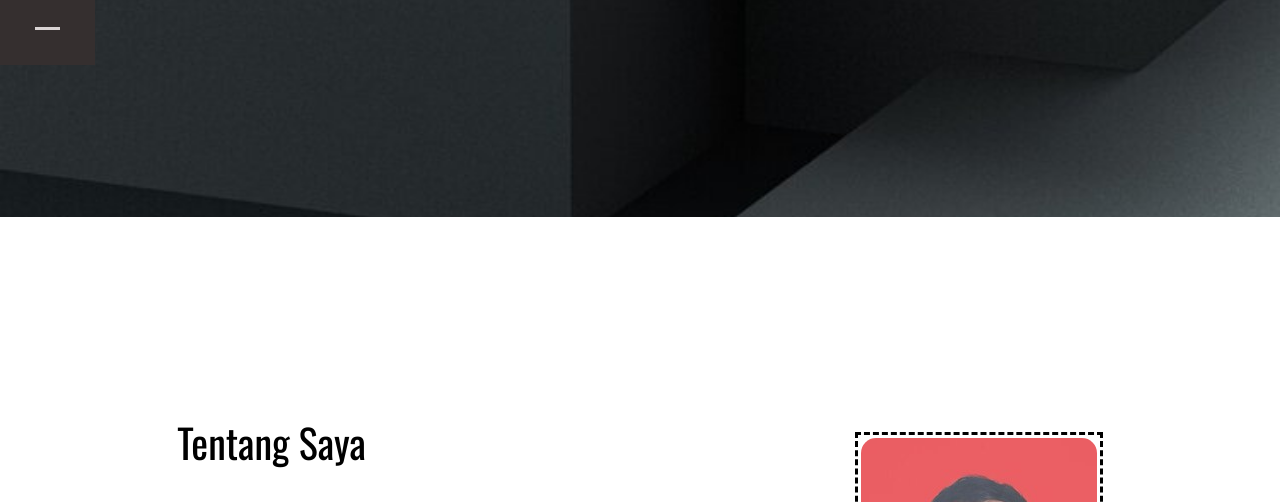
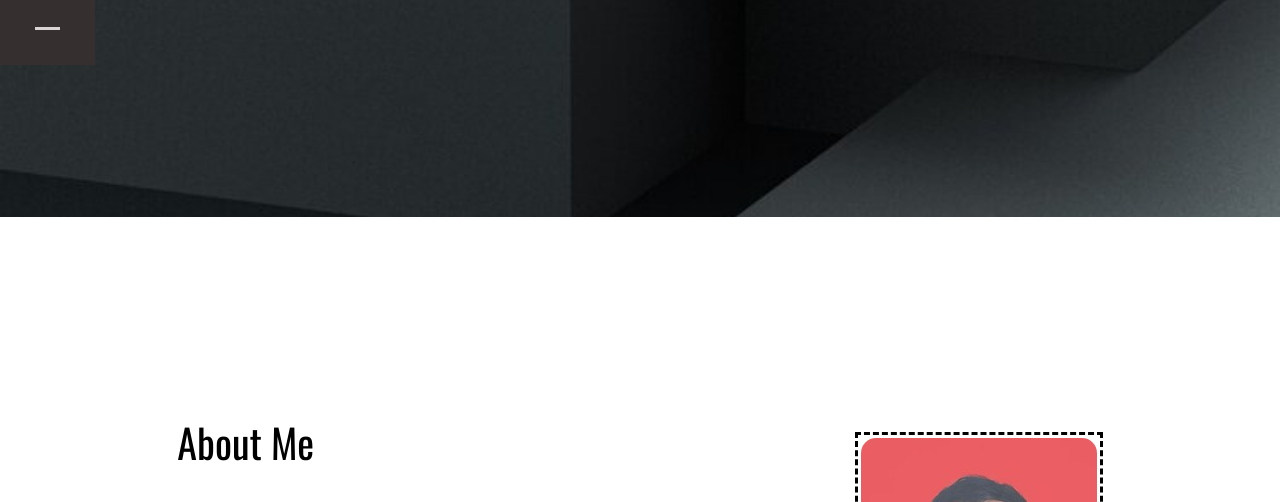
Before and after one commit to ariaresa/myportfolio, a plain HTML site: page index.html in a window 1280 px wide. Shown: the part 440-942 px from the top of the page. Drawn offline with nearby package versions, Linux system fonts and the light colour scheme.

Commit message:
Update index.html

```diff
--- a/index.html
+++ b/index.html
@@ -79,7 +79,7 @@
         </section>
         <section id="tentang" class="content content-main-about">
             <div class="main-about">
-                <h1>Tentang Saya</h1>
+                <h1>About Me</h1>
                 <p>Hai, perkenalkan nama saya Resa. Saya mengetahui pemrograman pada saat SMA. Saat itu saya diajarkan
                     bahasa pascal dan sekilas mengenai
                     pembuatan website menggunakan notepad. <br><br> Saya kembali belajar pemrograman 12 tahun kemudian
```
